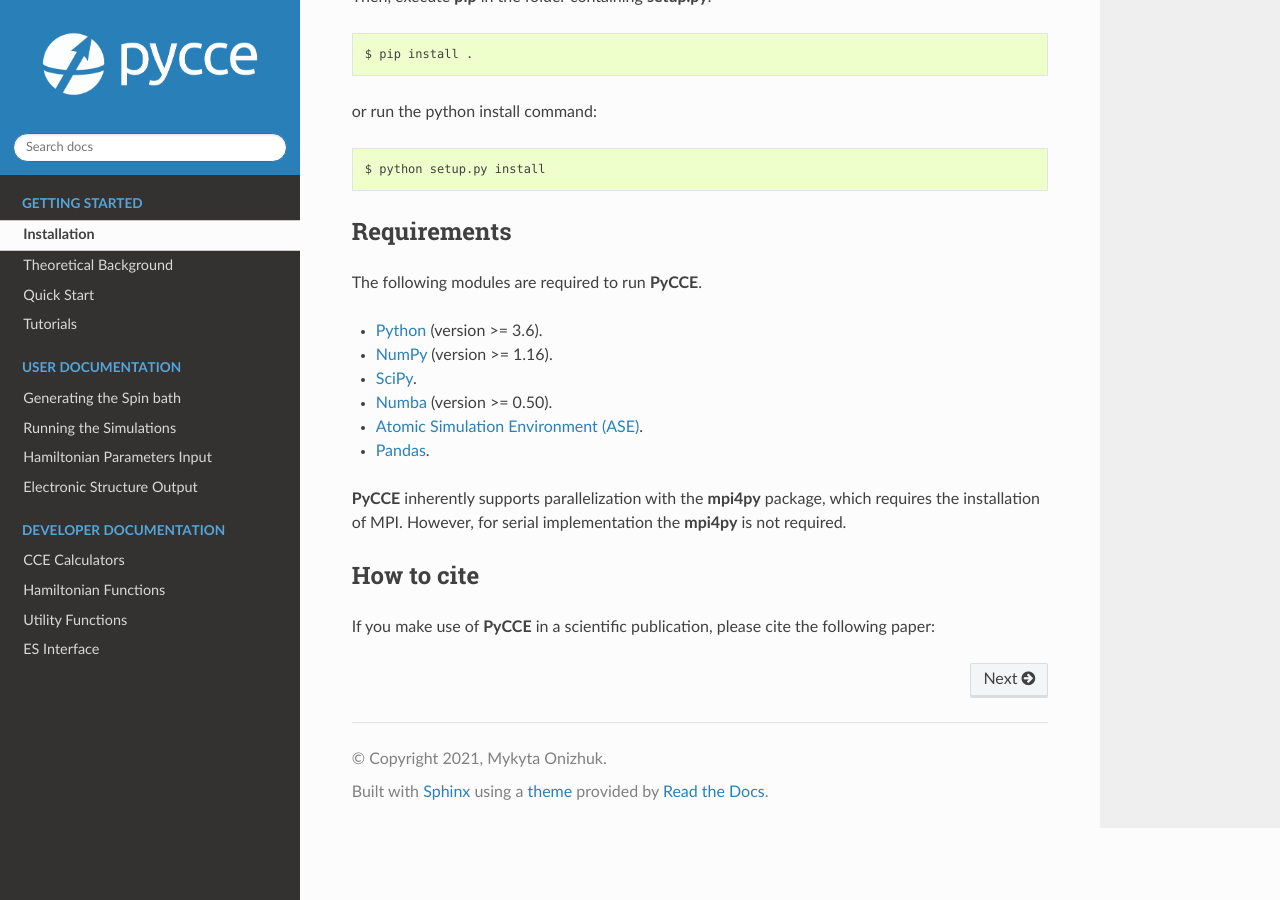
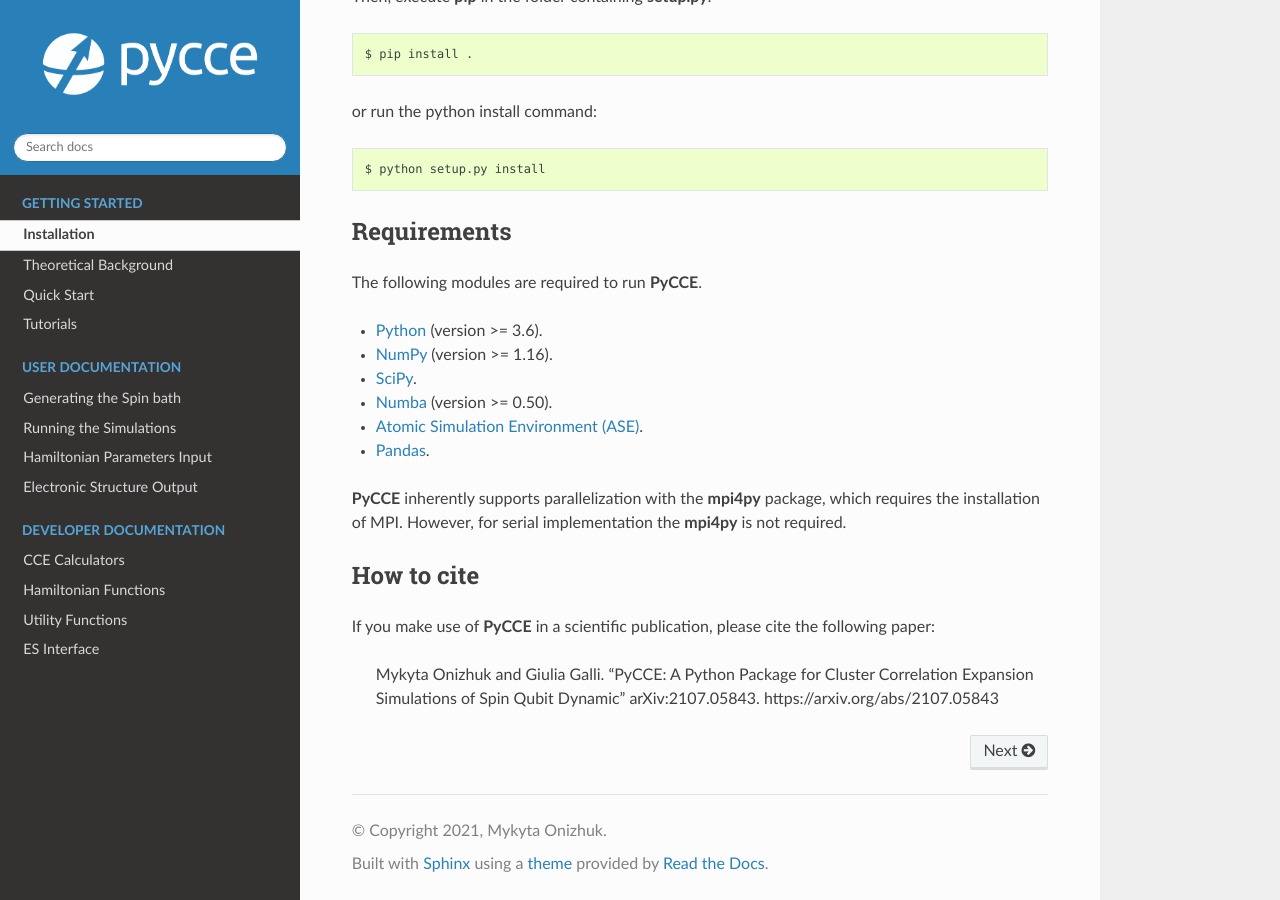
Before and after one commit to foxfixfax/PyCCE, a Sphinx documentation site: the page built from docs/source/index.rst, in a window 1280 px wide and 900 px high, scrolled down 580 px. Built offline with Sphinx 7.4.7 and the Read the Docs theme 2.0.0, drawn with Linux system fonts in a browser that asks for light colours.

Commit message:
Update index.rst

```diff
--- a/docs/source/index.rst
+++ b/docs/source/index.rst
@@ -86,3 +86,6 @@ However, for serial implementation the **mpi4py** is not required.
 How to cite
 --------------------------
 If you make use of **PyCCE** in a scientific publication, please cite the following paper:
+
+   Mykyta  Onizhuk and Giulia Galli. "PyCCE: A Python Package for Cluster Correlation Expansion Simulations of Spin Qubit Dynamic"
+   arXiv:2107.05843. https://arxiv.org/abs/2107.05843
```
